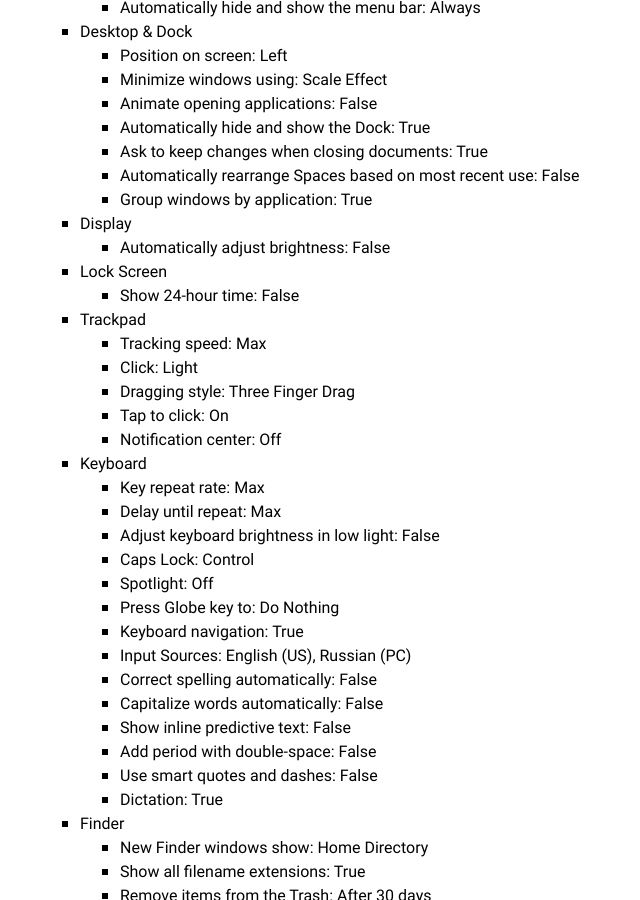
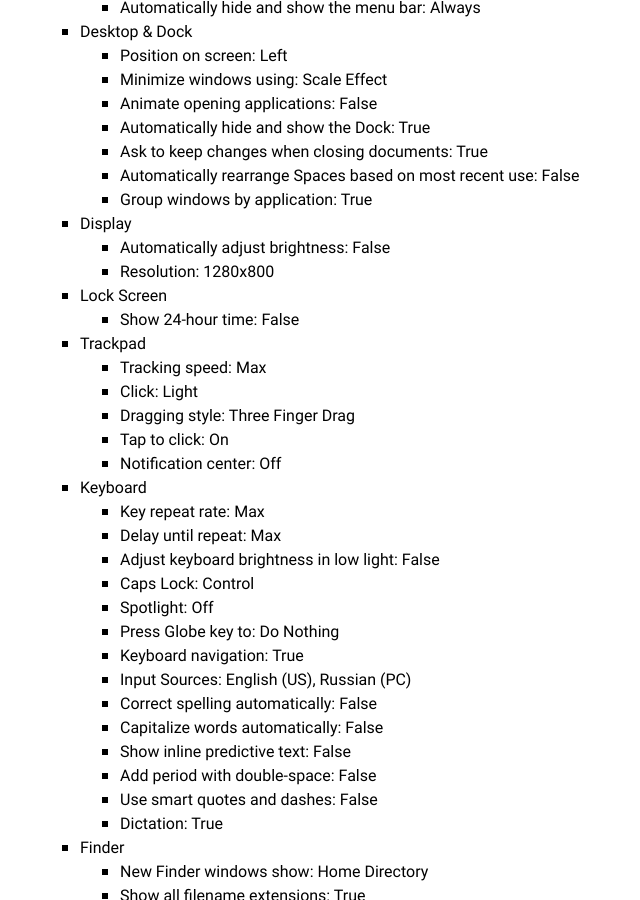
Before and after one commit to amalumian/www.malumian.dev, a Jekyll site: the page built from setup.html, in a window 1280 px wide and 900 px high, scrolled down 1535 px. Shown: the whole window, without its empty margins (270-910 px from the left). Built offline with Jekyll 4.4.1, drawn with Linux system fonts in a browser that asks for light colours; some of the changed lines change nothing that is shown.

Commit message:
Update setup.html

```diff
--- a/setup.html
+++ b/setup.html
@@ -86,6 +86,7 @@
       Display
       <ul>
         <li>Automatically adjust brightness: False</li>
+        <li>Resolution: 1280x800</li>
       </ul>
     </li>
     <li>
@@ -289,7 +290,6 @@
         <li>Appearance: App Icons</li>
       </ul>
     </li>
-    <li>Ice</li>
     <li>KeepingYouAwake</li>
     <li>Command X</li>
     <li>IINA</li>
@@ -436,6 +436,7 @@
             <li>stats</li>
             <li>keycastr</li>
             <li>monitorcontrol</li>
+            <li>hiddenbar</li>
           </ul>
         </li>
       </ul>
```
